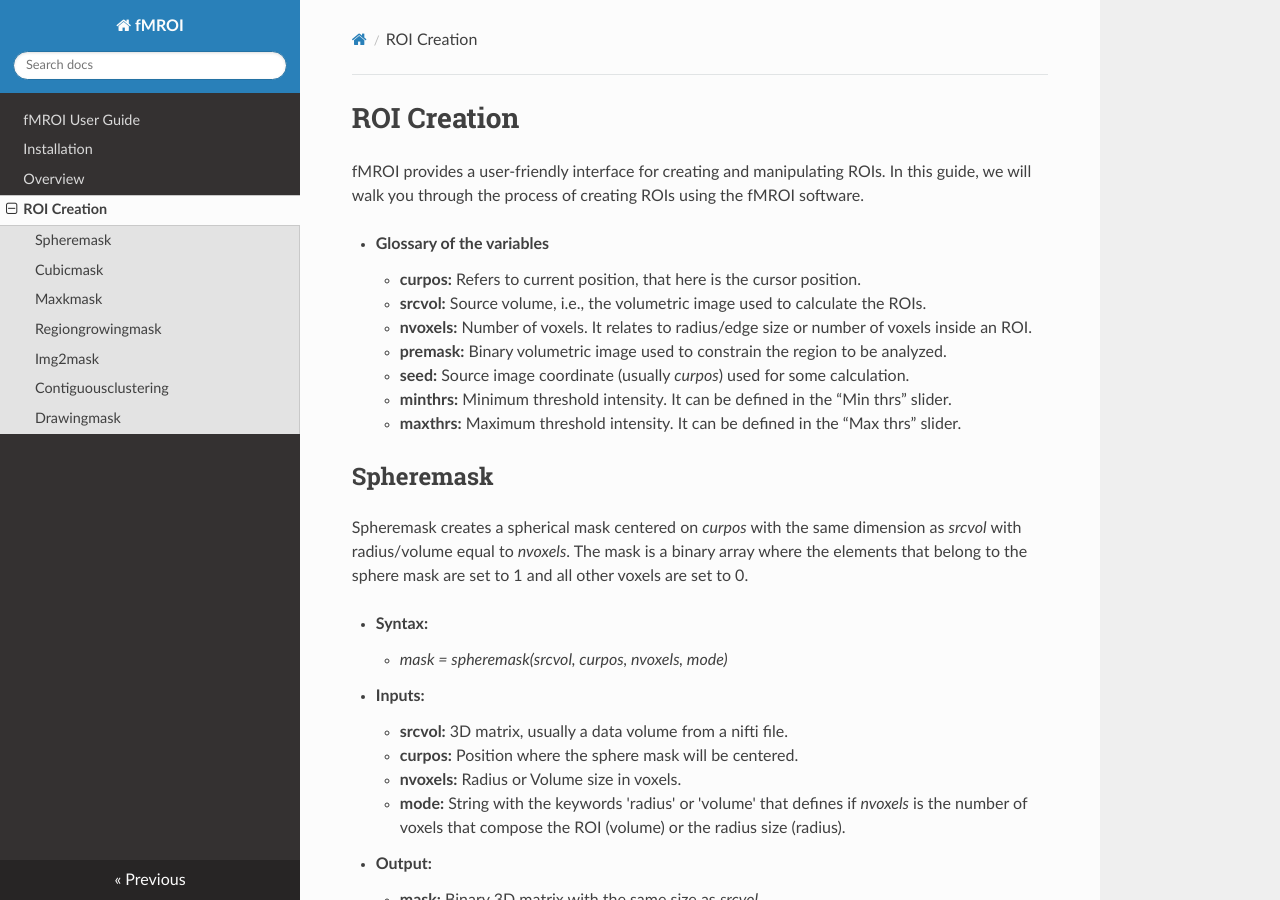
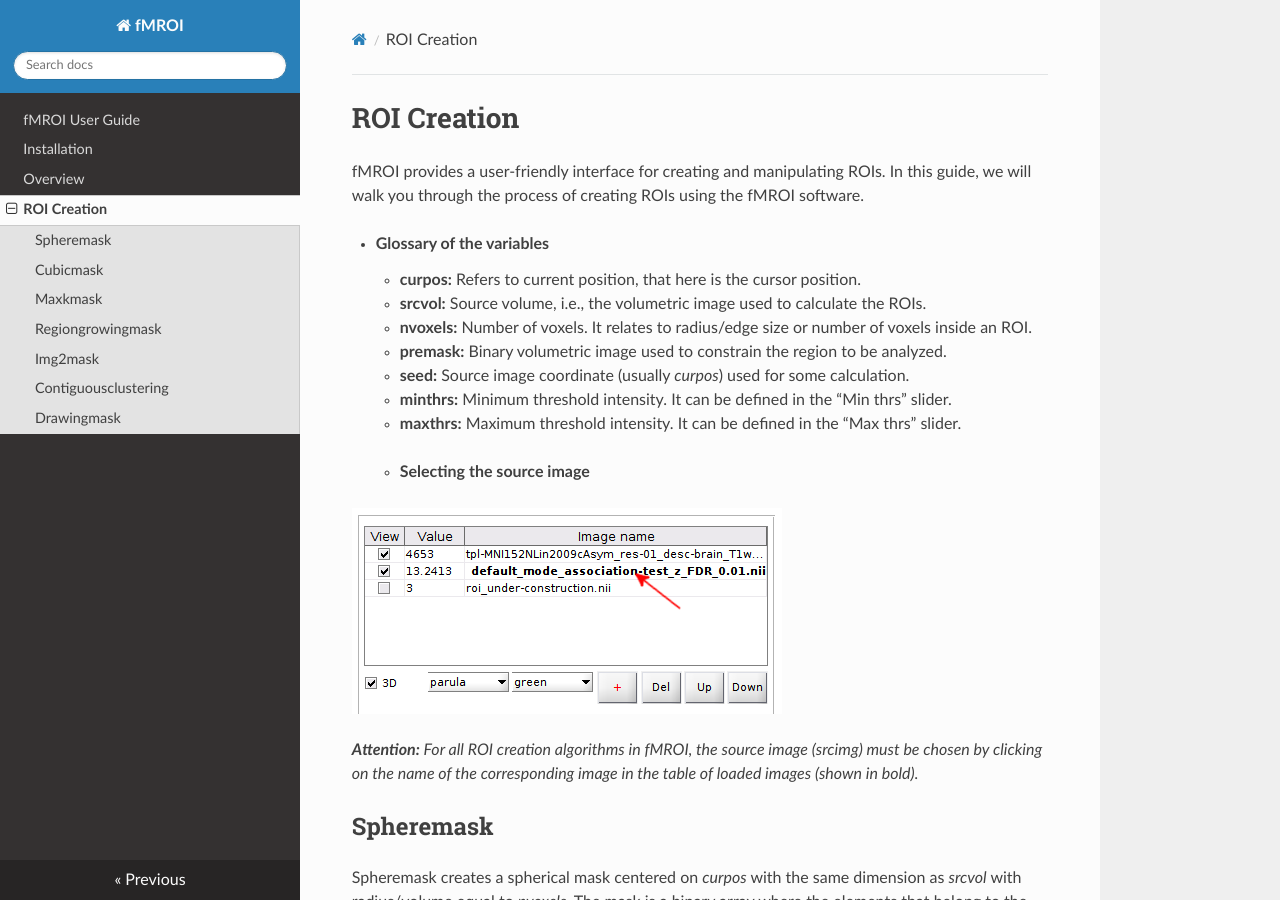
Before and after one commit to proactionlab/fmroi-docs, an MkDocs documentation site: the page built from docs/roi_creation.md, in a window 1280 px wide and 900 px high. Built offline with MkDocs 1.6.1, drawn with Linux system fonts in a browser that asks for light colours; nearby versions of some CDN libraries.

Commit message:
update ROI creation page

```diff
--- a/docs/roi_creation.md
+++ b/docs/roi_creation.md
@@ -12,6 +12,12 @@
     - **seed:** Source image coordinate (usually *curpos*) used for some calculation.
     - **minthrs:** Minimum threshold intensity. It can be defined in the “Min thrs” slider.
     - **maxthrs:** Maximum threshold intensity. It can be defined in the “Max thrs” slider.
+<br><br>
+- **Selecting the source image**
+
+![Selecting the source image](img/select_srcimg.png)
+
+***Attention:** For all ROI creation algorithms in fMROI, the source image (srcimg) must be chosen by clicking on the name of the corresponding image in the table of loaded images (shown in bold).*
 
 
 Spheremask
```
Also changed, not shown: docs/img/select_srcimg.png (added).
